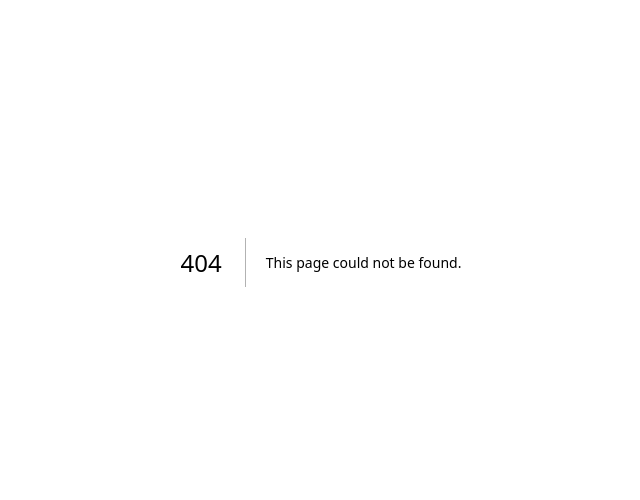
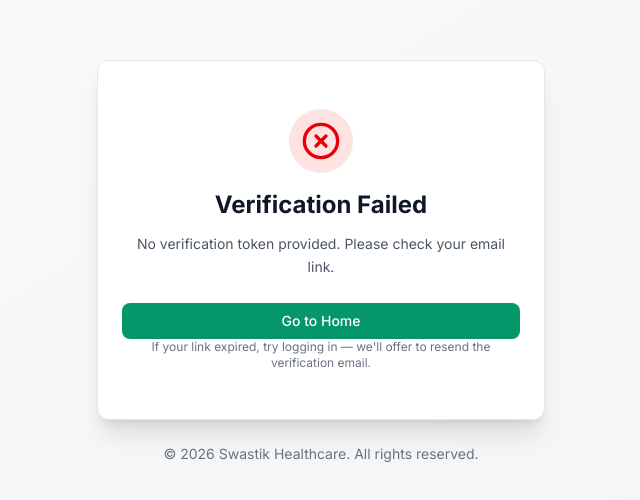
Before and after one commit to kamakantdev/Aroven, a Next.js app: page /verify-email in a window 1280 px wide. Before the commit this address had no page. Shown: the part 138-638 px from the top of the page, without its empty margins (319-959 px from the left). Built offline with nearby package versions, Linux system fonts and the light colour scheme; no server answers.

Commit message:
feat: implement email verification flow

```diff
--- /dev/null
+++ b/src/app/verify-email/layout.tsx
@@ -0,0 +1,19 @@
+import { Suspense, ReactNode } from 'react';
+
+/**
+ * Layout for verify-email page.
+ * Wraps in Suspense because the page uses useSearchParams().
+ */
+export default function VerifyEmailLayout({ children }: { children: ReactNode }) {
+    return (
+        <Suspense
+            fallback={
+                <div className="min-h-screen flex items-center justify-center bg-gray-50 dark:bg-gray-950">
+                    <div className="animate-spin h-8 w-8 border-4 border-gray-300 border-t-blue-600 rounded-full" />
+                </div>
+            }
+        >
+            {children}
+        </Suspense>
+    );
+}
--- /dev/null
+++ b/src/app/verify-email/page.tsx
@@ -0,0 +1,140 @@
+'use client';
+
+import { Suspense, useEffect, useState } from 'react';
+import { useSearchParams } from 'next/navigation';
+import Link from 'next/link';
+import { CheckCircle, XCircle, Loader2 } from 'lucide-react';
+import { Card } from '@/components/ui/Card';
+import { Button } from '@/components/ui/Button';
+import { API_BASE_URL } from '@/lib/api';
+
+function VerifyEmailContent() {
+    const searchParams = useSearchParams();
+    const token = searchParams.get('token');
+
+    const [status, setStatus] = useState<'loading' | 'success' | 'error'>('loading');
+    const [message, setMessage] = useState('');
+    const [userRole, setUserRole] = useState<string | null>(null);
+
+    useEffect(() => {
+        if (!token) {
+            setStatus('error');
+            setMessage('No verification token provided. Please check your email link.');
+            return;
+        }
+
+        const verifyEmail = async () => {
+            try {
+                const response = await fetch(`${API_BASE_URL}/auth/verify-email?token=${encodeURIComponent(token)}`);
+                const data = await response.json();
+
+                if (response.ok && data.success) {
+                    setStatus('success');
+                    setMessage(data.message || 'Your email has been verified successfully!');
+                    // Try to extract role from response for redirect
+                    if (data.user?.role) {
+                        setUserRole(data.user.role);
+                    }
+                } else {
+                    setStatus('error');
+                    setMessage(data.message || 'Email verification failed. The link may have expired.');
+                }
+            } catch {
+                setStatus('error');
+                setMessage('Network error. Please check your connection and try again.');
+            }
+        };
+
+        verifyEmail();
+    }, [token]);
+
+    // Map role to login URL slug
+    const getLoginPath = (role: string | null): string => {
+        if (!role) return '/';
+        const roleMap: Record<string, string> = {
+            admin: 'admin',
+            doctor: 'doctor',
+            patient: 'patient',
+            hospital_owner: 'hospital',
+            clinic_owner: 'clinic',
+            diagnostic_center_owner: 'diagnostic-center',
+            pharmacy_owner: 'pharmacy',
+        };
+        return `/login/${roleMap[role] || 'doctor'}`;
+    };
+
+    return (
+        <div className="min-h-screen flex items-center justify-center bg-gradient-to-br from-gray-50 to-gray-100 dark:from-gray-950 dark:to-gray-900 px-4 py-12">
+            <div className="w-full max-w-md">
+                <Card className="shadow-xl">
+                    <div className="text-center py-6">
+                        {status === 'loading' && (
+                            <>
+                                <Loader2 className="h-12 w-12 text-blue-600 animate-spin mx-auto mb-4" />
+                                <h1 className="text-2xl font-bold text-gray-900 dark:text-gray-100">Verifying Your Email</h1>
+                                <p className="text-gray-600 dark:text-gray-400 mt-2 text-sm">Please wait...</p>
+                            </>
+                        )}
+
+                        {status === 'success' && (
+                            <>
+                                <div className="inline-flex p-3 rounded-full bg-green-100 dark:bg-green-900/30 mb-4">
+                                    <CheckCircle className="h-10 w-10 text-green-600 dark:text-green-400" />
+                                </div>
+                                <h1 className="text-2xl font-bold text-gray-900 dark:text-gray-100">Email Verified!</h1>
+                                <p className="text-gray-600 dark:text-gray-400 mt-3 text-sm leading-relaxed">
+                                    {message}
+                                </p>
+                                <div className="mt-6">
+                                    <Link href={getLoginPath(userRole)}>
+                                        <Button className="w-full bg-green-600 hover:bg-green-700 text-white">
+                                            Continue to Login
+                                        </Button>
+                                    </Link>
+                                </div>
+                            </>
+                        )}
+
+                        {status === 'error' && (
+                            <>
+                                <div className="inline-flex p-3 rounded-full bg-red-100 dark:bg-red-900/30 mb-4">
+                                    <XCircle className="h-10 w-10 text-red-600 dark:text-red-400" />
+                                </div>
+                                <h1 className="text-2xl font-bold text-gray-900 dark:text-gray-100">Verification Failed</h1>
+                                <p className="text-gray-600 dark:text-gray-400 mt-3 text-sm leading-relaxed">
+                                    {message}
+                                </p>
+                                <div className="mt-6 space-y-3">
+                                    <Link href="/">
+                                        <Button className="w-full bg-blue-600 hover:bg-blue-700 text-white">
+                                            Go to Home
+                                        </Button>
+                                    </Link>
+                                    <p className="text-gray-500 dark:text-gray-500 text-xs">
+                                        If your link expired, try logging in — we&apos;ll offer to resend the verification email.
+                                    </p>
+                                </div>
+                            </>
+                        )}
+                    </div>
+                </Card>
+
+                <p className="text-center text-gray-500 dark:text-gray-500 text-sm mt-6">
+                    © {new Date().getFullYear()} Swastik Healthcare. All rights reserved.
+                </p>
+            </div>
+        </div>
+    );
+}
+
+export default function VerifyEmailPage() {
+    return (
+        <Suspense fallback={
+            <div className="min-h-screen flex items-center justify-center bg-gradient-to-br from-gray-50 to-gray-100 dark:from-gray-950 dark:to-gray-900">
+                <Loader2 className="h-12 w-12 text-blue-600 animate-spin" />
+            </div>
+        }>
+            <VerifyEmailContent />
+        </Suspense>
+    );
+}
```
